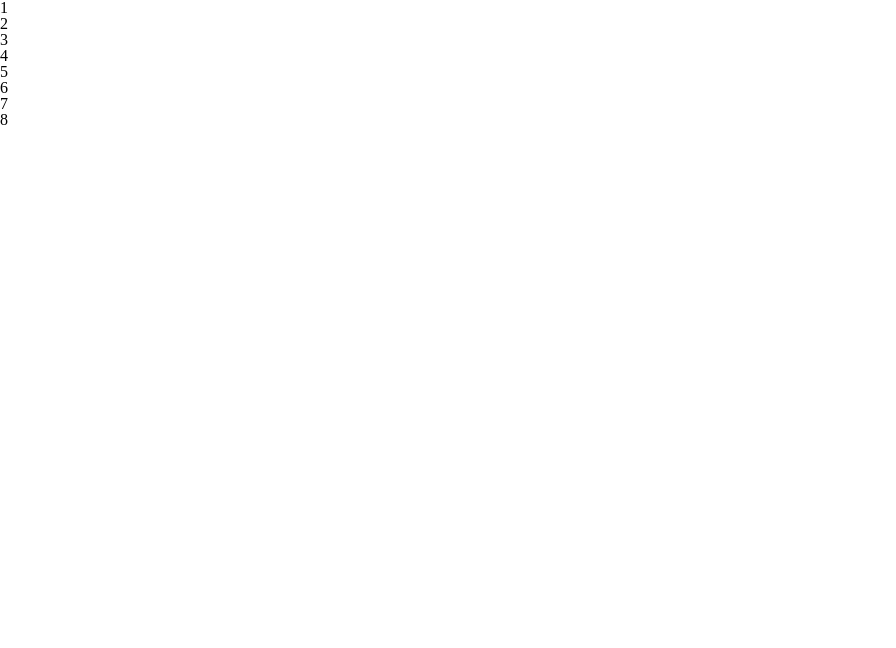
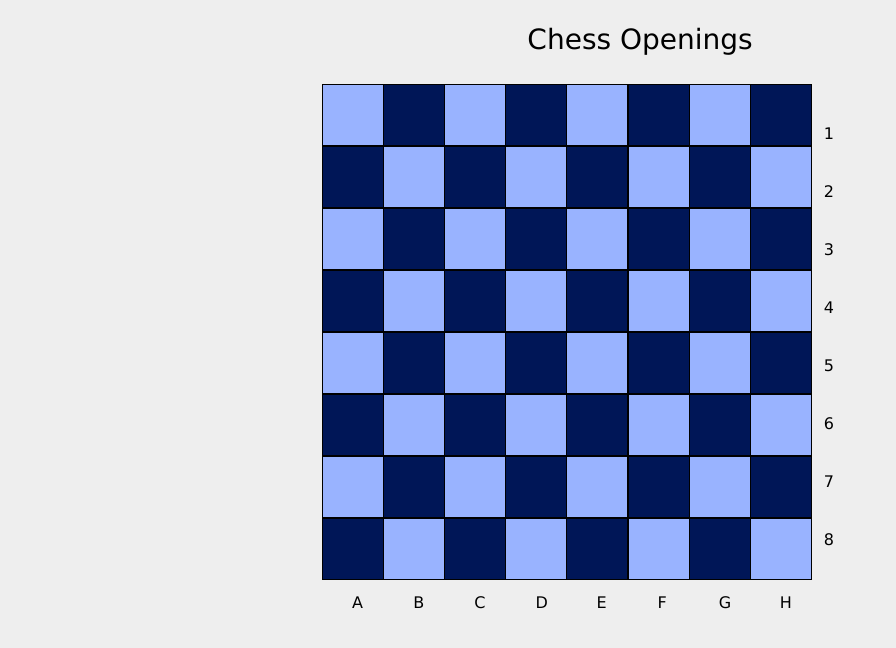
Before and after one commit to gturmel/chessboard, a plain HTML site: page index.html in a window 1280 px wide. Shown: the whole page, without its empty margins (0-896 px from the left). Drawn offline with nearby package versions, Linux system fonts and the light colour scheme.

Commit message:
add row and column info, styling.

```diff
--- /dev/null
+++ b/Assets/CSS/styles.scss
@@ -0,0 +1,68 @@
+body {
+   background-color: #eee;
+   font-family: Verdana, sans-serif;
+}
+
+header {
+   margin-right: 10%;
+   margin-left: 10%;
+}
+
+.link-nav {
+   @extend header;
+   margin-top: 2%;
+}
+
+h2 {
+   font-size: 28px;
+   text-align: center;
+}
+
+section {
+   margin-left: 25%;
+   margin-top: 30px;
+}
+
+ul {
+   display: inline-block;
+   margin: none;
+   // margin-left: 0;
+   padding: none;
+}
+
+.column {
+   padding: 0;
+   margin: 0 -3px;
+}
+
+.tile {
+   width: 60px;
+   height: 60px;
+   border: 1px solid black;
+}
+
+.row-list {
+   position: absolute;
+   margin-left: 15px;
+}
+
+.row-number {
+   margin-top: 42px;
+}
+
+.column-label {
+   margin-left: 30px;
+   margin-top: 15px;
+}
+
+footer {
+   @extend header;
+}
+
+.black {
+   background-color: hsla(225, 100%, 17%, 1);
+}
+
+.white {
+   background-color: hsla(225, 100%, 80%, 1);
+}
--- a/index.html
+++ b/index.html
@@ -3,16 +3,17 @@
 <head>
    <link rel = "stylesheet" href = "https://cdnjs.cloudflare.com/ajax/libs/meyer-reset/2.0/reset.min.css">
    <link rel = "stylesheet" href="Assets/CSS/styles.css">
-   <script src = "bower_components/jquery/jquery.min.js"></script>
+   <script src = "bower_components/jquery/dist/jquery.min.js"></script>
    <title>Chessboard</title>
 </head>
 <body>
    <header class = "link-nav">
+      <h2>Chess Openings</h2>
    </header>
    <section class = "data">
       <ul class = "movelist">
       </ul>
-      <ul id = "a" class = "column-one">
+      <ul id = "a" class = "column">
          <li id = "a8" class = "tile white"></li>
          <li id = "a7" class = "tile black"></li>
          <li id = "a6" class = "tile white"></li>
@@ -21,9 +22,9 @@
          <li id = "a3" class = "tile black"></li>
          <li id = "a2" class = "tile white"></li>
          <li id = "a1" class = "tile black"></li>
-         <li class = "column-label"></li>
+         <li class = "column-label">A</li>
       </ul>
-      <ul id = "b" class = "column-two">
+      <ul id = "b" class = "column">
          <li id = "b8" class = "tile black"></li>
          <li id = "b7" class = "tile white"></li>
          <li id = "b6" class = "tile black"></li>
@@ -32,9 +33,9 @@
          <li id = "b3" class = "tile white"></li>
          <li id = "b2" class = "tile black"></li>
          <li id = "b1" class = "tile white"></li>
-         <li class = "column-label"></li>
+         <li class = "column-label">B</li>
       </ul>
-      <ul id = "c" class = "column-three">
+      <ul id = "c" class = "column">
          <li id = "c8" class = "tile white"></li>
          <li id = "c7" class = "tile black"></li>
          <li id = "c6" class = "tile white"></li>
@@ -43,9 +44,9 @@
          <li id = "c3" class = "tile black"></li>
          <li id = "c2" class = "tile white"></li>
          <li id = "c1" class = "tile black"></li>
-         <li class = "column-label"></li>
+         <li class = "column-label">C</li>
       </ul>
-      <ul id = "d" class = "column-four">
+      <ul id = "d" class = "column">
          <li id = "d8" class = "tile black"></li>
          <li id = "d7" class = "tile white"></li>
          <li id = "d6" class = "tile black"></li>
@@ -54,9 +55,9 @@
          <li id = "d3" class = "tile white"></li>
          <li id = "d2" class = "tile black"></li>
          <li id = "d1" class = "tile white"></li>
-         <li class = "column-label"></li>
+         <li class = "column-label">D</li>
       </ul>
-      <ul id = "e" class = "column-five">
+      <ul id = "e" class = "column">
          <li id = "e8" class = "tile white"></li>
          <li id = "e7" class = "tile black"></li>
          <li id = "e6" class = "tile white"></li>
@@ -65,9 +66,9 @@
          <li id = "e3" class = "tile black"></li>
          <li id = "e2" class = "tile white"></li>
          <li id = "e1" class = "tile black"></li>
-         <li class = "column-label"></li>
+         <li class = "column-label">E</li>
       </ul>
-      <ul id = "f" class = "column-six">
+      <ul id = "f" class = "column">
          <li id = "f8" class = "tile black"></li>
          <li id = "f7" class = "tile white"></li>
          <li id = "f6" class = "tile black"></li>
@@ -76,9 +77,9 @@
          <li id = "f3" class = "tile white"></li>
          <li id = "f2" class = "tile black"></li>
          <li id = "f1" class = "tile white"></li>
-         <li class = "column-label"></li>
+         <li class = "column-label">F</li>
       </ul>
-      <ul id = "g" class = "column-seven">
+      <ul id = "g" class = "column">
          <li id = "g8" class = "tile white"></li>
          <li id = "g7" class = "tile black"></li>
          <li id = "g6" class = "tile white"></li>
@@ -87,9 +88,9 @@
          <li id = "g3" class = "tile black"></li>
          <li id = "g2" class = "tile white"></li>
          <li id = "g1" class = "tile black"></li>
-         <li class = "column-label"></li>
+         <li class = "column-label">G</li>
       </ul>
-      <ul id = "h" class = "column-eight">
+      <ul id = "h" class = "column">
          <li id = "h8" class = "tile black"></li>
          <li id = "h7" class = "tile white"></li>
          <li id = "h6" class = "tile black"></li>
@@ -98,7 +99,7 @@
          <li id = "h3" class = "tile white"></li>
          <li id = "h2" class = "tile black"></li>
          <li id = "h1" class = "tile white"></li>
-         <li class = "column-label"></li>
+         <li class = "column-label">H</li>
       </ul>
       <ul class = "row-list">
          <li class = "row-number">1</li>
```
Also changed, not shown: Assets/CSS/styles.css, 2 other files.
